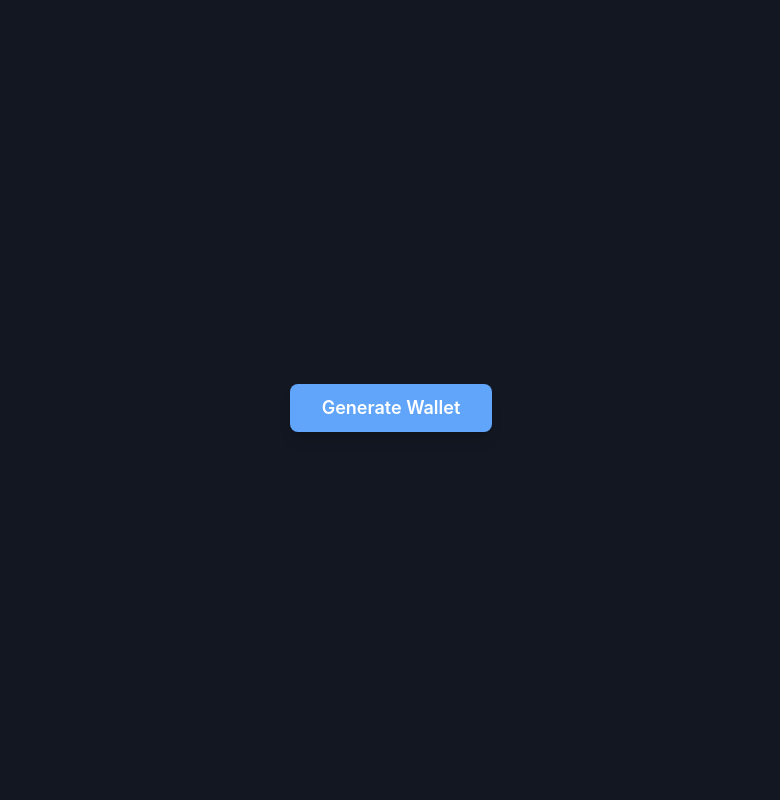
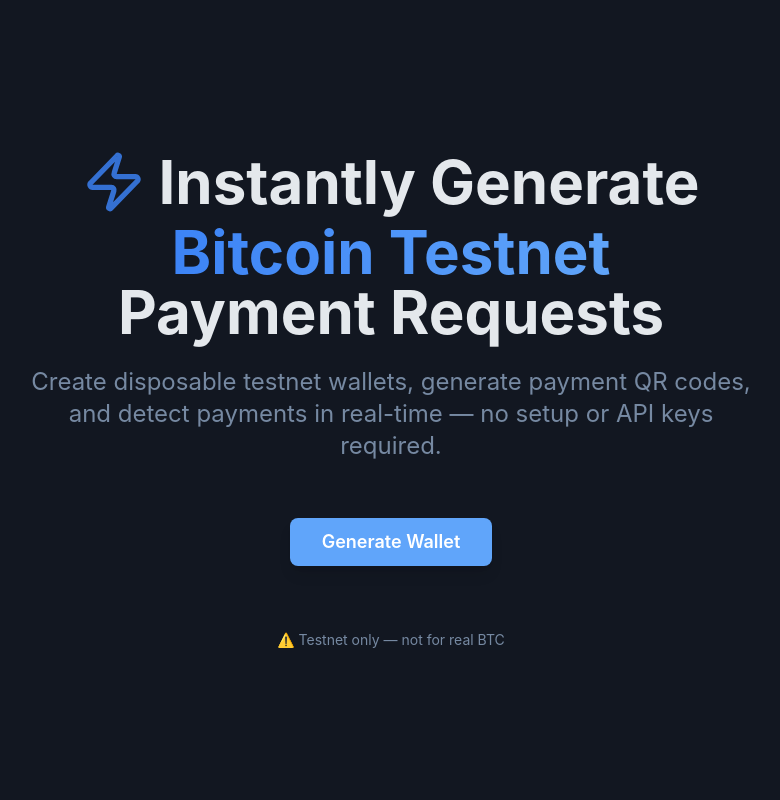
Before and after one commit to Molina-Daniel/btc-qr-payment, a Next.js app: page / in a window 1280 px wide. Shown: the top 800 px of the page, without its empty margins (249-1029 px from the left). Built offline with nearby package versions, Linux system fonts and the light colour scheme.

Commit message:
refactor: hero section

```diff
--- a/src/components/HeroSection.tsx
+++ b/src/components/HeroSection.tsx
@@ -1,5 +1,6 @@
 "use client";
 
+import { Zap } from "lucide-react";
 import { Button } from "@/components/ui/button";
 
 interface HeroSectionProps {
@@ -8,6 +9,28 @@ interface HeroSectionProps {
 
 const HeroSection = ({ onGenerateWallet }: HeroSectionProps) => {
   return (
+    <div className="min-h-screen flex items-center justify-center">
+      <div className="text-center space-y-8 max-w-4xl mx-auto">
+        <div className="space-y-4">
+          <h1 className="text-5xl md:text-6xl font-bold text-foreground">
+            <span className="inline-flex flex-col md:flex-row items-center gap-3">
+              <Zap className="w-12 h-12 md:w-16 md:h-16 text-primary animate-pulse" />
+              Instantly Generate
+            </span>
+            <br />
+            <span className="bg-gradient-to-r from-primary to-blue-400 bg-clip-text text-transparent">
+              Bitcoin Testnet
+            </span>
+            <br />
+            Payment Requests
+          </h1>
+
+          <p className="text-xl px-6 py-2 md:text-2xl text-muted-foreground max-w-3xl mx-auto leading-relaxed">
+            Create disposable testnet wallets, generate payment QR codes, and
+            detect payments in real-time — no setup or API keys required.
+          </p>
+        </div>
+
         <div className="pt-4">
           <Button
             onClick={onGenerateWallet}
@@ -17,6 +40,12 @@ const HeroSection = ({ onGenerateWallet }: HeroSectionProps) => {
             Generate Wallet
           </Button>
         </div>
+
+        <div className="text-sm text-muted-foreground pt-8">
+          <p>⚠️ Testnet only — not for real BTC</p>
+        </div>
+      </div>
+    </div>
   );
 };
 
```
Lines whose indentation alone changed are shown as unchanged.
